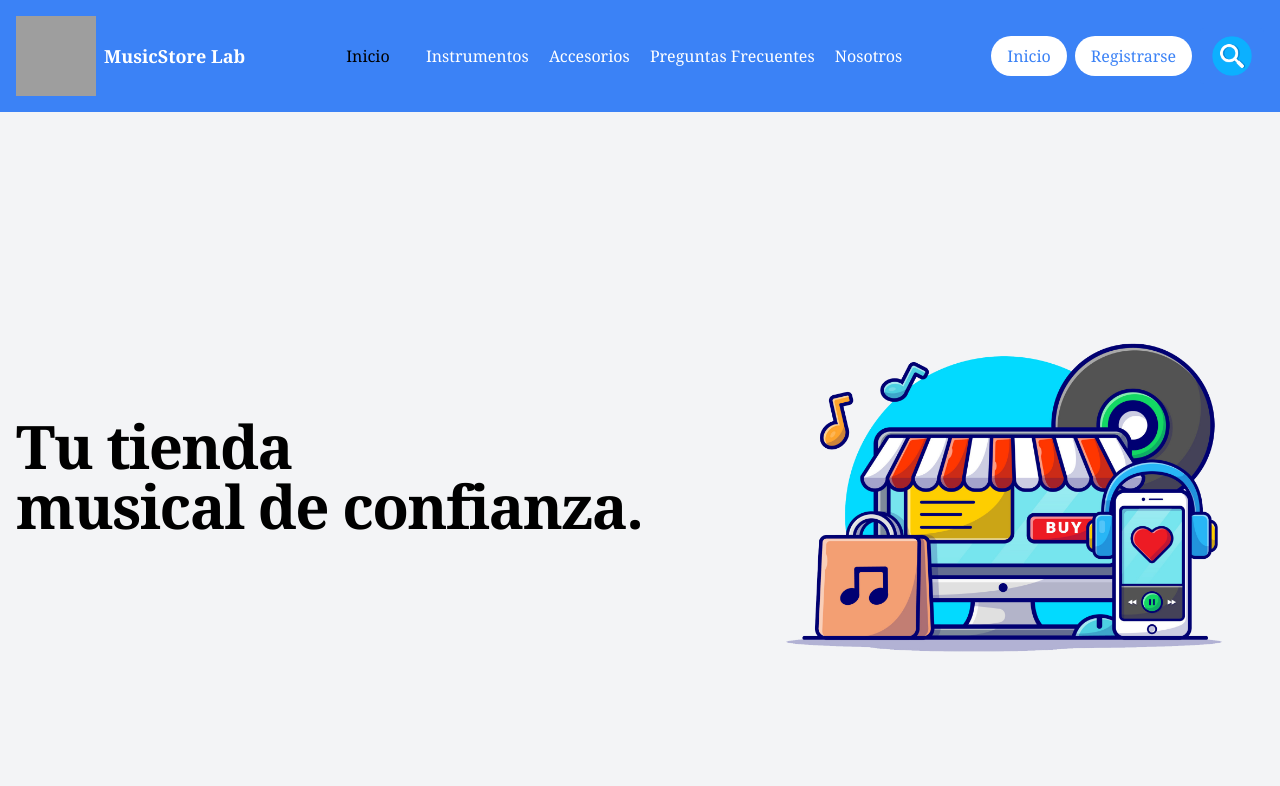
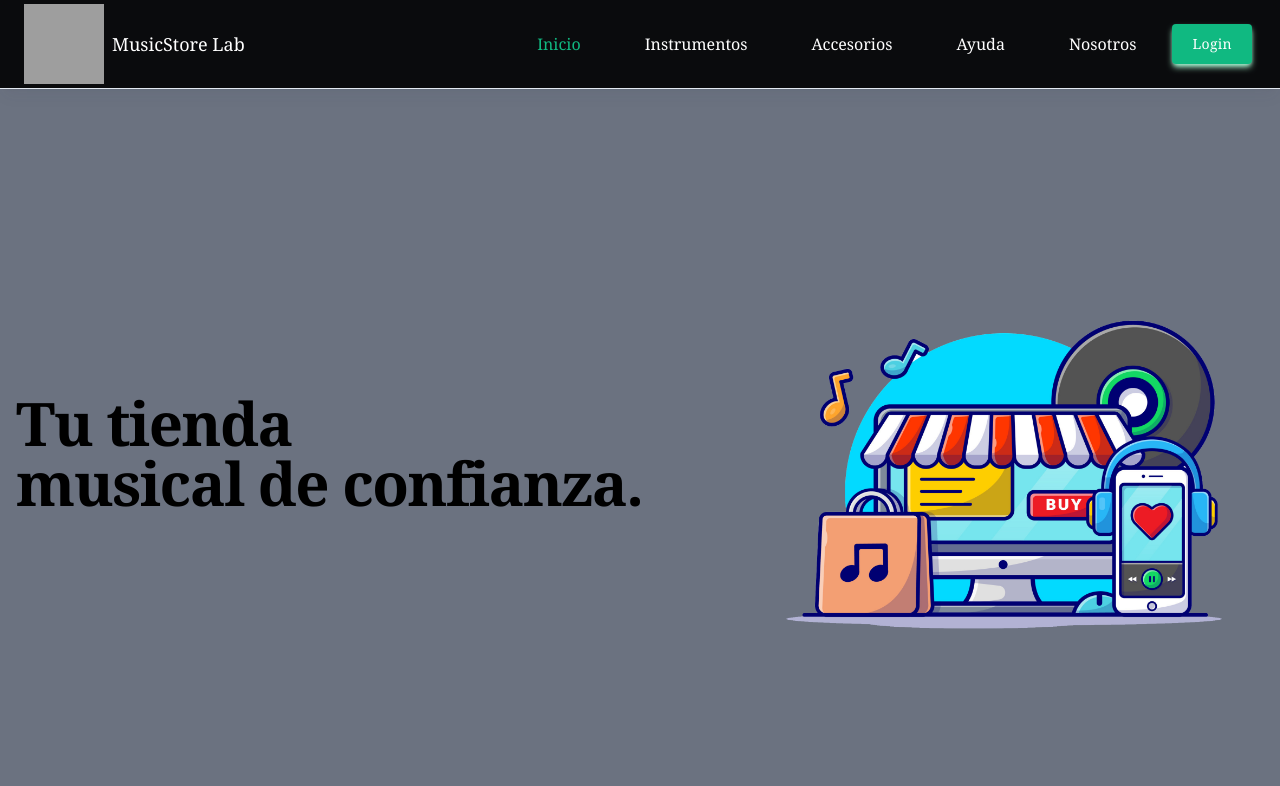
Before and after one commit to JeremyPSS/Music-Store-Lab-Website, a website: page src/index.html in a window 1280 px wide. Shown: the top 786 px of the page. Drawn offline with Linux system fonts and the light colour scheme; grey boxes are pictures that could not be loaded; a web font is replaced by a local one.

Commit message:
navbar and colors changed

```diff
--- a/src/index.html
+++ b/src/index.html
@@ -8,34 +8,75 @@
     <link rel="stylesheet" href="https://fonts.googleapis.com/css2?family=Cambria:wght@400;700&display=swap">
 
 </head>
-<body class=" font-serif  bg-gray-100">
+<body class="font-serif bg-gray-500">
     <div id="contenedor">
-        <header class="bg-blue-500 p-4 flex flex-wrap justify-between items-center max-w-screen-xl px-4 mx-auto">
-            <!-- Logo en la parte izquierda -->
-            <div class="flex items-center">
-                <img src="img/logo.png" alt="Logo" class="h-20 w-20 mr-2">
-                <span class="text-white text-lg font-bold">MusicStore Lab</span>
+        <!--NAVBAR-->
+        <header
+            class="relative z-20 w-full border-b shadow-lg border-b-1 border-slate-200 bg-black/90 shadow-slate-700/5 after:absolute after:top-full after:left-0 after:z-10 after:block after:h-px after:w-full after:bg-slate-200 lg:border-slate-200 lg:backdrop-blur-sm lg:after:hidden max-w-screen-xl mx-auto">
+            <div class="relative mx-auto max-w-full px-6 lg:max-w-5xl xl:max-w-7xl 2xl:max-w-[96rem]">
+                <nav aria-label="main navigation"
+                    class="flex h-[5.5rem] items-stretch justify-between font-medium text-white" role="navigation">
+                    <!-- Brand logo -->
+                    <a id="WindUI" aria-label="WindUI logo" aria-current="page"
+                        class="flex items-center gap-2 py-3 text-lg whitespace-nowrap focus:outline-none lg:flex-1"
+                        href="javascript:void(0)">
+                        <img src="img/logo_w1.png" alt="Logo" class="h-12 w-12 sm:h sm:h-20 sm:w-20">
+                        MusicStore Lab
+                    </a>
+                    <!-- Mobile trigger -->
+                    <button  id="mobile-trigger" class="relative self-center order-10 visible block w-10 h-10 opacity-100 lg:hidden"
+                        aria-expanded="false" aria-label="Toggle navigation">
+                        <div class="absolute w-6 transform -translate-x-1/2 -translate-y-1/2 top-1/2 left-1/2">
+                            <span aria-hidden="true"
+                                class="absolute block h-0.5 w-9/12 -translate-y-2 transform rounded-full bg-slate-900 transition-all duration-300"></span>
+                            <span aria-hidden="true"
+                                class="absolute block h-0.5 w-6 transform rounded-full bg-slate-900 transition duration-300"></span>
+                            <span aria-hidden="true"
+                                class="absolute block h-0.5 w-1/2 origin-top-left translate-y-2 transform rounded-full bg-slate-900 transition-all duration-300"></span>
+                        </div>
+                    </button>
+                    <!-- Navigation links -->
+                    <ul id="nav-links" role="menubar" aria-label="Select page"
+                        class="invisible absolute top-0 left-0 z-[-1] ml-auto h-screen w-full justify-center overflow-hidden overflow-y-auto overscroll-contain bg-black/90 px-8 pb-12 pt-28 font-medium opacity-0 transition-[opacity,visibility] duration-300 lg:visible lg:relative lg:top-0 lg:z-0 lg:flex lg:h-full lg:w-auto lg:items-stretch lg:overflow-visible lg:bg-white/0 lg:px-0 lg:py-0 lg:pt-0 lg:opacity-100">
+                        <li role="none" class="flex items-stretch">
+                            <a role="menuitem" aria-current="page" aria-haspopup="false"
+                                class="flex items-center gap-2 py-4 transition-colors duration-300 text-emerald-500 hover:text-emerald-600 focus:text-emerald-600 focus:outline-none focus-visible:outline-none lg:px-8"
+                                href="index.html"> <span>Inicio</span> </a>
+                        </li>
+                        <li role="none" class="flex items-stretch">
+                            <a role="menuitem" aria-haspopup="false"
+                                class="flex items-center gap-2 py-4 transition-colors duration-300 hover:text-emerald-500 focus:text-emerald-600 focus:outline-none focus-visible:outline-none lg:px-8"
+                                href="instruments.html"> <span>Instrumentos</span></a>
+                        </li>
+                        <li role="none" class="flex items-stretch">
+                            <a role="menuitem" aria-haspopup="false"
+                                class="flex items-center gap-2 py-4 transition-colors duration-300 hover:text-emerald-500 focus:text-emerald-600 focus:outline-none focus-visible:outline-none lg:px-8"
+                                href="accessories.html"> <span>Accesorios</span> </a>
+                        </li>
+                        <li role="none" class="flex items-stretch">
+                            <a role="menuitem" aria-haspopup="false"
+                                class="flex items-center gap-2 py-4 transition-colors duration-300 hover:text-emerald-500 focus:text-emerald-600 focus:outline-none focus-visible:outline-none lg:px-8"
+                                href="faq.html"> <span>Ayuda</span> </a>
+                        </li>
+                        <li role="none" class="flex items-stretch">
+                            <a role="menuitem" aria-haspopup="false"
+                                class="flex items-center gap-2 py-4 transition-colors duration-300 hover:text-emerald-500 focus:text-emerald-600 focus:outline-none focus-visible:outline-none lg:px-8"
+                                href="about.html"> <span>Nosotros</span> </a>
+                        </li>
+                        <li role="none" class="flex items-stretch">
+                            <div class="flex items-center px-6 py-1 ml-0 lg:ml-0 lg:p-1">
+                                <button
+                                    class="inline-flex items-center justify-center h-10 gap-2 px-5 text-sm font-medium tracking-wide text-white transition duration-300 rounded shadow-md whitespace-nowrap bg-emerald-500 shadow-emerald-200 hover:bg-emerald-600 hover:shadow-sm hover:shadow-emerald-200 focus:bg-emerald-700 focus:shadow-sm focus:shadow-emerald-200 focus-visible:outline-none disabled:cursor-not-allowed disabled:border-emerald-300 disabled:bg-emerald-300 disabled:shadow-none">
+                                    <span>Login</span>
+                                </button>
+                            </div>
+                        </li>
+                    </ul>
+
+                </nav>
             </div>
-            <!-- Enlaces a Subpágina -->
-            <nav class="space-x-4">
-                <a href="#" class="py-2 pl-3 pr-4 text-black" aria-current="page">Inicio</a>
-                <a href="instruments.html" class="text-white">Instrumentos</a>
-                <a href="accessories.html" class="text-white">Accesorios</a>
-                <a href="faq.html" class="text-white">Preguntas Frecuentes</a>
-                <a href="about.html" class="text-white">Nosotros</a>
-            </nav>
-            <!-- Botón Inicio/Registrarse en la parte derecha superior -->
-            <div class="flex items-center space-x-2">
-                <button class="bg-white text-blue-500 px-4 py-2 rounded-full">Inicio</button>
-                <button class="bg-white text-blue-500 px-4 py-2 rounded-full">Registrarse</button>
-                <button class="flex-shrink-0 bg-blue-500 hover:bg-blue-700 border-blue-500 hover:border-blue-700 text-sm border-4 text-white py-1 px-2 rounded" type="button">
-                    <img src="img/search.png" class="w-10">
-                </button>
-            </div>
-            <!-- Botón de búsqueda en la esquina inferior derecha -->
-
         </header>
-
+        <!--END NAVBAR-->
         <div class="grid max-w-screen-xl px-4 pt-20 pb-8 mx-auto lg:gap-8 xl:gap-0 lg:py-16 lg:grid-cols-12 lg:pt-28">
             <div class="mr-auto place-self-center lg:col-span-7">
                 <h1
@@ -111,5 +152,19 @@
 
 
     </div>
+
+    <script>
+        // JavaScript to toggle visibility
+        const mobileTrigger = document.getElementById('mobile-trigger');
+        const navLinks = document.getElementById('nav-links');
+
+        mobileTrigger.addEventListener('click', () => {
+            navLinks.classList.toggle('invisible');
+            navLinks.classList.toggle('opacity-0');
+            navLinks.classList.toggle('lg:visible');
+            navLinks.classList.toggle('opacity-100');
+        });
+    </script>
+
 </body>
 </html>
```
Also changed, not shown: dist/output.css, src/img/logo-w2.png (added), 1 other file.
